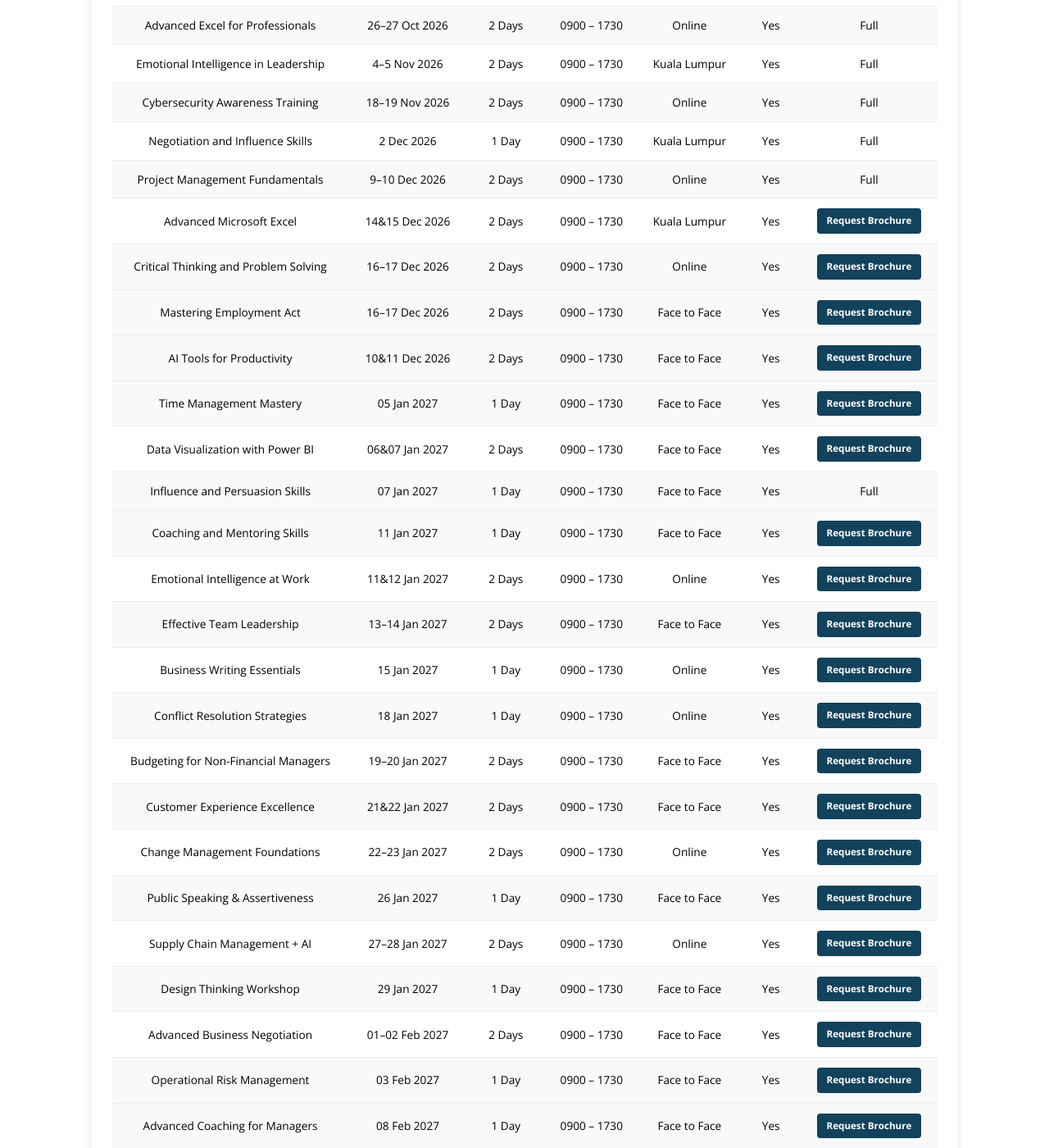
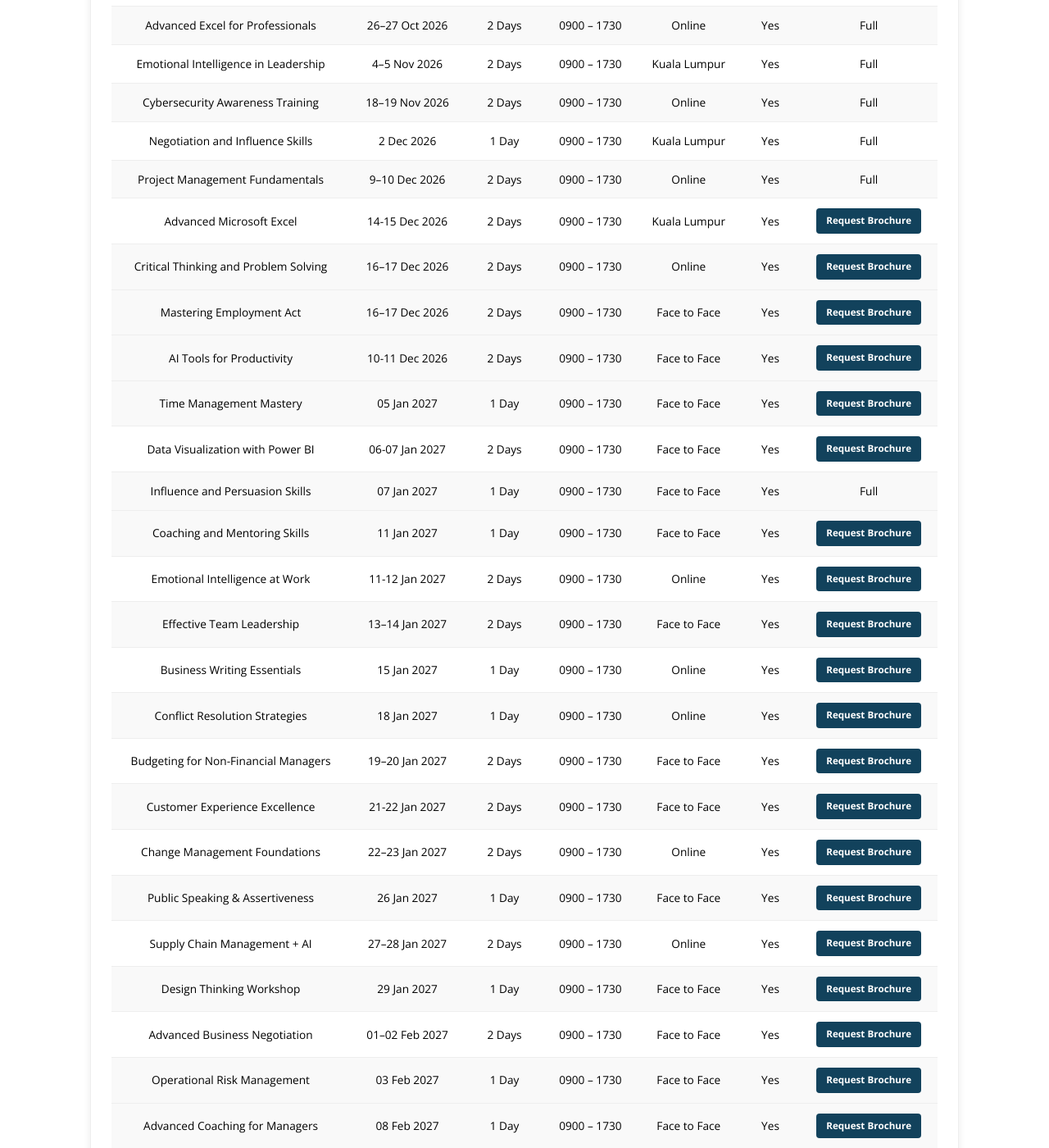
Before and after one commit to kiaarjen27/cxcons, a Jekyll site: the page built from public-training.html, in a window 1280 px wide and 1400 px high, scrolled down 728 px. Shown: the whole window at 82% size. Built offline with Jekyll 4.4.1, drawn with Linux system fonts in a browser that asks for light colours; some of the changed text lies outside the part shown.

Commit message:
Update public-training.html

```diff
--- a/public-training.html
+++ b/public-training.html
@@ -117,7 +117,7 @@ description: Explore upcoming public training programs by Circlex Consultancy. H
 <!-- Row 9 -->
 <tr style="border-bottom: 1px solid #eee;">
   <td style="padding: 12px 15px;">Advanced Microsoft Excel</td>
-  <td style="padding: 12px 15px; text-align: center;">14&15 Dec 2026</td>
+  <td style="padding: 12px 15px; text-align: center;">14-15 Dec 2026</td>
   <td style="padding: 12px 15px; text-align: center;">2 Days</td>
   <td style="padding: 12px 15px; text-align: center;">0900 – 1730</td>
   <td style="padding: 12px 15px; text-align: center;">Kuala Lumpur</td>
@@ -152,7 +152,7 @@ description: Explore upcoming public training programs by Circlex Consultancy. H
 <!-- Row 22 -->
 <tr style="border-bottom: 1px solid #eee; background-color: #f9f9f9;">
   <td style="padding: 12px 15px;">AI Tools for Productivity</td>
-  <td style="padding: 12px 15px; text-align: center;">10&11 Dec 2026</td>
+  <td style="padding: 12px 15px; text-align: center;">10-11 Dec 2026</td>
   <td style="padding: 12px 15px; text-align: center;">2 Days</td>
   <td style="padding: 12px 15px; text-align: center;">0900 – 1730</td>
   <td style="padding: 12px 15px; text-align: center;">Face to Face</td>
@@ -175,7 +175,7 @@ description: Explore upcoming public training programs by Circlex Consultancy. H
 <!-- Row 29 -->
 <tr style="border-bottom: 1px solid #eee;">
   <td style="padding: 12px 15px;">Data Visualization with Power BI</td>
-  <td style="padding: 12px 15px; text-align: center;">06&07 Jan 2027</td>
+  <td style="padding: 12px 15px; text-align: center;">06-07 Jan 2027</td>
   <td style="padding: 12px 15px; text-align: center;">2 Days</td>
   <td style="padding: 12px 15px; text-align: center;">0900 – 1730</td>
   <td style="padding: 12px 15px; text-align: center;">Face to Face</td>
@@ -210,7 +210,7 @@ description: Explore upcoming public training programs by Circlex Consultancy. H
           <!-- Row 33 -->
 <tr style="border-bottom: 1px solid #eee;">
   <td style="padding: 12px 15px;">Emotional Intelligence at Work</td>
-  <td style="padding: 12px 15px; text-align: center;">11&12 Jan 2027</td>
+  <td style="padding: 12px 15px; text-align: center;">11-12 Jan 2027</td>
   <td style="padding: 12px 15px; text-align: center;">2 Days</td>
   <td style="padding: 12px 15px; text-align: center;">0900 – 1730</td>
   <td style="padding: 12px 15px; text-align: center;">Online</td>
@@ -265,7 +265,7 @@ description: Explore upcoming public training programs by Circlex Consultancy. H
           <!-- Row 38 -->
 <tr style="border-bottom: 1px solid #eee; background-color: #f9f9f9;">
   <td style="padding: 12px 15px;">Customer Experience Excellence</td>
-  <td style="padding: 12px 15px; text-align: center;">21&22 Jan 2027</td>
+  <td style="padding: 12px 15px; text-align: center;">21-22 Jan 2027</td>
   <td style="padding: 12px 15px; text-align: center;">2 Days</td>
   <td style="padding: 12px 15px; text-align: center;">0900 – 1730</td>
   <td style="padding: 12px 15px; text-align: center;">Face to Face</td>
@@ -364,7 +364,7 @@ description: Explore upcoming public training programs by Circlex Consultancy. H
           <!-- Row 48 -->
 <tr style="border-bottom: 1px solid #eee; background-color: #f9f9f9;">
   <td style="padding: 12px 15px;">Advanced Business Writing</td>
-  <td style="padding: 12px 15px; text-align: center;">11&12 Feb 2027</td>
+  <td style="padding: 12px 15px; text-align: center;">11-12 Feb 2027</td>
   <td style="padding: 12px 15px; text-align: center;">2 Days</td>
   <td style="padding: 12px 15px; text-align: center;">0900 – 1730</td>
   <td style="padding: 12px 15px; text-align: center;">Face to Face</td>
@@ -496,7 +496,7 @@ description: Explore upcoming public training programs by Circlex Consultancy. H
 <!-- Row 60 -->
 <tr style="border-bottom: 1px solid #eee; background-color: #f9f9f9;">
   <td style="padding: 12px 15px;">Building High-Performing Teams</td>
-  <td style="padding: 12px 15px; text-align: center;">11&12 Mar 2027</td>
+  <td style="padding: 12px 15px; text-align: center;">11-12 Mar 2027</td>
   <td style="padding: 12px 15px; text-align: center;">2 Days</td>
   <td style="padding: 12px 15px; text-align: center;">0900 – 1730</td>
   <td style="padding: 12px 15px; text-align: center;">Face to Face</td>
```
